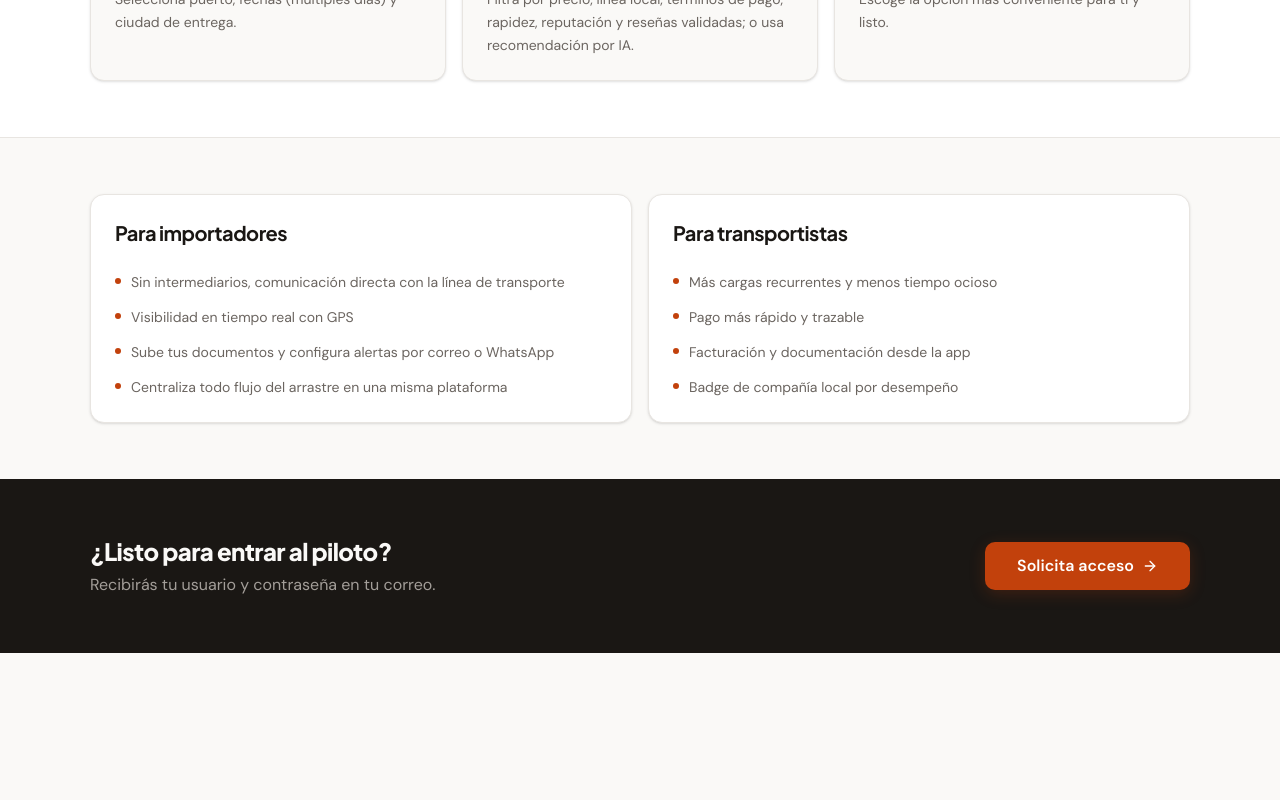
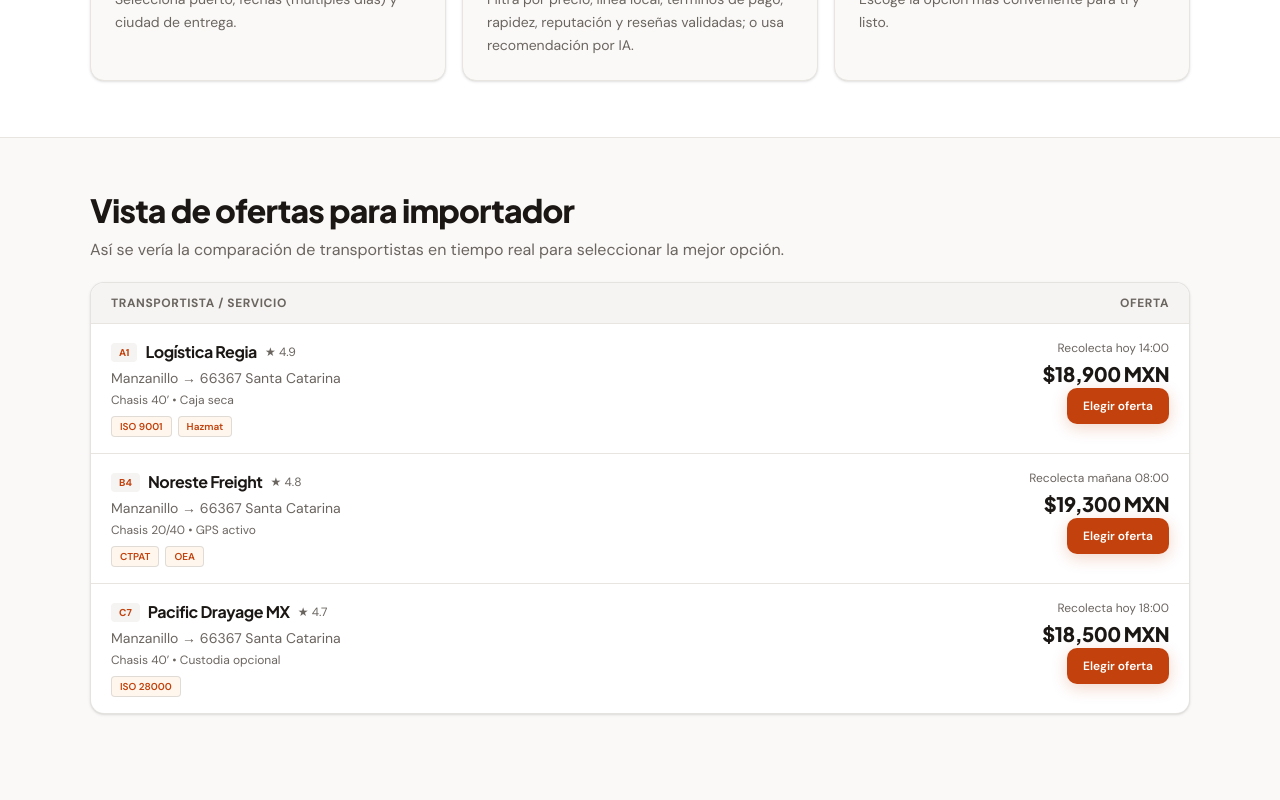
Before and after one commit to apollo-ex/arrastralo, a Next.js app: page /landing in a window 1280 px wide. Shown: the part 1140-1940 px from the top of the page. Before the commit the page ends 1793 px from the top, so only its background shows below. Built offline with nearby package versions, Linux system fonts and the light colour scheme.

Commit message:
Add importer offer comparison mock section to landing

```diff
--- a/app/landing/page.tsx
+++ b/app/landing/page.tsx
@@ -125,6 +125,86 @@ export default function LandingPage() {
         </div>
       </section>
 
+      {/* ── Importer offer mock ─────────────────────── */}
+      <section className="px-4 sm:px-6 py-10 sm:py-12">
+        <div className="max-w-[1100px] mx-auto">
+          <div className="mb-5">
+            <h2 className="font-display text-[clamp(1.3rem,3vw,2rem)] font-extrabold tracking-tight">
+              Vista de ofertas para importador
+            </h2>
+            <p className="text-sm sm:text-base text-muted-foreground mt-1">
+              Así se vería la comparación de transportistas en tiempo real para seleccionar la mejor opción.
+            </p>
+          </div>
+
+          <Card className="overflow-hidden border-warm-300/60">
+            <CardContent className="p-0">
+              <div className="grid grid-cols-1 sm:grid-cols-[1.2fr_.8fr] bg-warm-100 px-4 sm:px-5 py-3 border-b border-border text-[11px] sm:text-xs font-bold uppercase tracking-wider text-muted-foreground">
+                <span>Transportista / Servicio</span>
+                <span className="text-right">Oferta</span>
+              </div>
+
+              {[
+                {
+                  id: 'A1',
+                  carrier: 'Logística Regia',
+                  route: 'Manzanillo → 66367 Santa Catarina',
+                  equipment: 'Chasis 40’ • Caja seca',
+                  certs: ['ISO 9001', 'Hazmat'],
+                  eta: 'Recolecta hoy 14:00',
+                  price: '$18,900 MXN',
+                  score: '4.9',
+                },
+                {
+                  id: 'B4',
+                  carrier: 'Noreste Freight',
+                  route: 'Manzanillo → 66367 Santa Catarina',
+                  equipment: 'Chasis 20/40 • GPS activo',
+                  certs: ['CTPAT', 'OEA'],
+                  eta: 'Recolecta mañana 08:00',
+                  price: '$19,300 MXN',
+                  score: '4.8',
+                },
+                {
+                  id: 'C7',
+                  carrier: 'Pacific Drayage MX',
+                  route: 'Manzanillo → 66367 Santa Catarina',
+                  equipment: 'Chasis 40’ • Custodia opcional',
+                  certs: ['ISO 28000'],
+                  eta: 'Recolecta hoy 18:00',
+                  price: '$18,500 MXN',
+                  score: '4.7',
+                },
+              ].map((offer) => (
+                <div key={offer.id} className="grid grid-cols-1 sm:grid-cols-[1.2fr_.8fr] gap-3 px-4 sm:px-5 py-4 border-b last:border-b-0 border-border hover:bg-warm-100/60 transition-colors">
+                  <div>
+                    <div className="flex items-center gap-2">
+                      <span className="inline-flex items-center justify-center px-2 py-0.5 rounded bg-warm-100 text-primary text-[10px] font-bold">{offer.id}</span>
+                      <strong className="font-display text-base tracking-tight">{offer.carrier}</strong>
+                      <span className="text-xs text-muted-foreground">★ {offer.score}</span>
+                    </div>
+                    <p className="text-sm text-muted-foreground mt-1">{offer.route}</p>
+                    <p className="text-xs text-muted-foreground mt-1">{offer.equipment}</p>
+                    <div className="flex flex-wrap gap-1.5 mt-2">
+                      {offer.certs.map((c) => (
+                        <span key={c} className="text-[10px] font-semibold rounded px-2 py-0.5 bg-[#fff7ed] text-primary border border-warm-300/70">{c}</span>
+                      ))}
+                    </div>
+                  </div>
+                  <div className="sm:text-right flex sm:block items-center justify-between gap-3">
+                    <div>
+                      <div className="text-xs text-muted-foreground">{offer.eta}</div>
+                      <div className="font-display text-xl font-extrabold tracking-tight mt-1">{offer.price}</div>
+                    </div>
+                    <Button size="sm" className="shrink-0">Elegir oferta</Button>
+                  </div>
+                </div>
+              ))}
+            </CardContent>
+          </Card>
+        </div>
+      </section>
+
       {/* ── Audiences ───────────────────────────────── */}
       <section className="px-4 sm:px-6 py-12 sm:py-14">
         <div className="max-w-[1100px] mx-auto grid gap-4 md:grid-cols-2">
```
